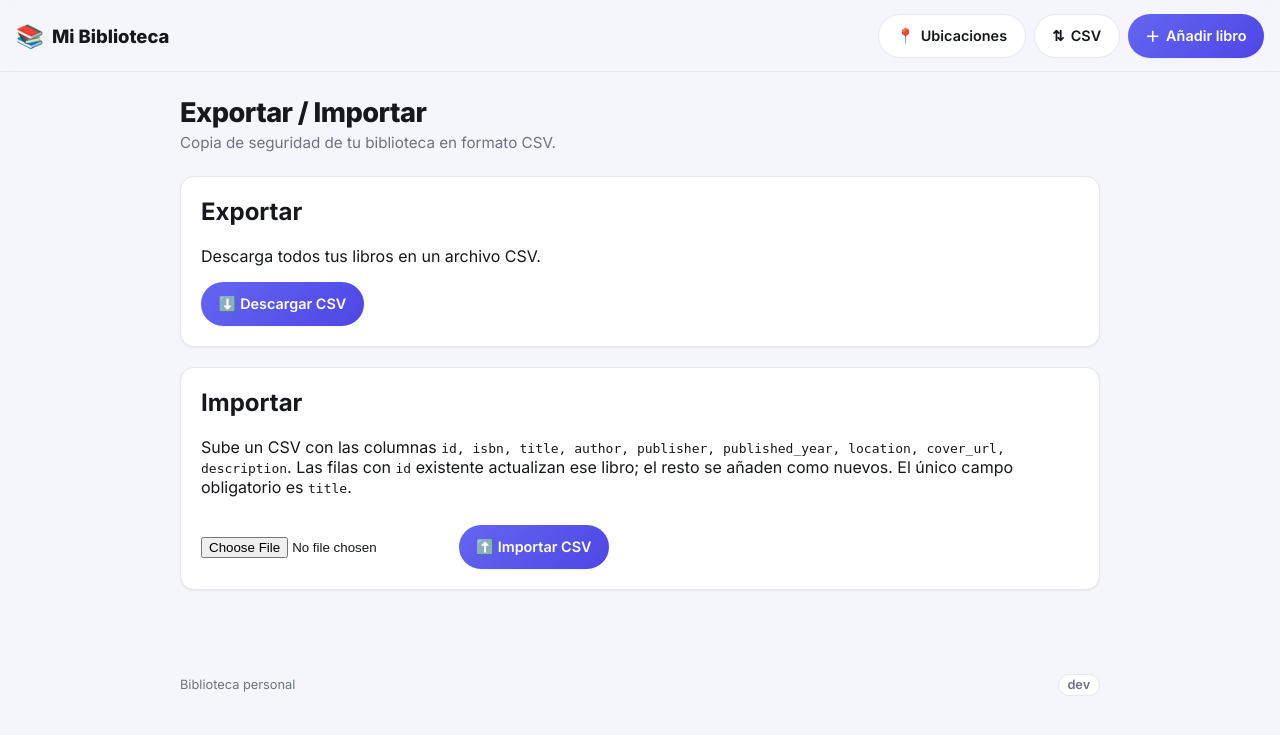
After one commit to ajifernandez/biblioteca-personal, a Flask app: page /csv in a window 1280 px wide. The commit adds this page. Shown: the top 735 px of the page. Run offline with Flask 3, Linux system fonts and the light colour scheme; parts of the project's set-up code (start-up, migrations or seed data) failed here and were passed over; some libraries are stand-ins or nearby versions.

Commit message:
Add CSV export/import and fix scan overlay stuck in foreground
- New /csv page: download all books as CSV, or upload one to bulk
  insert/update (matched by id).
- Fix .scan-overlay, .bulk-bar, .bulk-action: an unconditional
  display:flex in the class rule overrides the browser's default
  [hidden]{display:none}, since author CSS beats the UA stylesheet
  regardless of specificity. This made the barcode search overlay
  visible on every page load instead of only when triggered.

```diff
--- a/app.py
+++ b/app.py
@@ -1,3 +1,5 @@
+import csv
+import io
 import json
 import os
 import re
@@ -8,7 +10,17 @@ from datetime import datetime
 from urllib.parse import quote_plus, unquote
 
 import requests
-from flask import Flask, g, jsonify, redirect, render_template, request, send_from_directory, url_for
+from flask import (
+    Flask,
+    Response,
+    g,
+    jsonify,
+    redirect,
+    render_template,
+    request,
+    send_from_directory,
+    url_for,
+)
 
 DB_PATH = os.environ.get("DB_PATH", "/data/biblioteca.db")
 SCHEMA_PATH = os.path.join(os.path.dirname(__file__), "schema.sql")
@@ -378,6 +390,107 @@ def api_locations():
            ORDER BY loc COLLATE NOCASE"""
     ).fetchall()
     return jsonify([row["loc"] for row in rows])
+
+
+CSV_FIELDS = [
+    "id",
+    "isbn",
+    "title",
+    "author",
+    "publisher",
+    "published_year",
+    "location",
+    "cover_url",
+    "description",
+]
+
+
+@app.route("/csv")
+def csv_page():
+    return render_template(
+        "csv.html",
+        imported=request.args.get("imported"),
+        inserted=request.args.get("inserted"),
+        updated=request.args.get("updated"),
+        skipped=request.args.get("skipped"),
+        error=request.args.get("error"),
+    )
+
+
+@app.route("/export.csv")
+def export_csv():
+    db = get_db()
+    rows = db.execute("SELECT * FROM books ORDER BY id").fetchall()
+    buf = io.StringIO()
+    writer = csv.DictWriter(buf, fieldnames=CSV_FIELDS)
+    writer.writeheader()
+    for row in rows:
+        writer.writerow({field: row[field] for field in CSV_FIELDS})
+    return Response(
+        buf.getvalue(),
+        mimetype="text/csv",
+        headers={"Content-Disposition": "attachment; filename=biblioteca.csv"},
+    )
+
+
+@app.route("/import-csv", methods=["POST"])
+def import_csv():
+    file = request.files.get("csv_file")
+    if not file or not file.filename:
+        return redirect(url_for("csv_page", error="Selecciona un archivo CSV"))
+
+    try:
+        stream = io.StringIO(file.stream.read().decode("utf-8-sig"))
+        reader = csv.DictReader(stream)
+    except (UnicodeDecodeError, csv.Error):
+        return redirect(url_for("csv_page", error="No se pudo leer el archivo CSV"))
+
+    db = get_db()
+    inserted = 0
+    updated = 0
+    skipped = 0
+    for row in reader:
+        title = (row.get("title") or "").strip()
+        if not title:
+            skipped += 1
+            continue
+
+        values = (
+            (row.get("isbn") or "").strip() or None,
+            title,
+            (row.get("author") or "").strip(),
+            (row.get("publisher") or "").strip(),
+            (row.get("published_year") or "").strip(),
+            (row.get("location") or "").strip(),
+            (row.get("cover_url") or "").strip(),
+            (row.get("description") or "").strip(),
+        )
+        book_id = (row.get("id") or "").strip()
+        existing = (
+            db.execute("SELECT id FROM books WHERE id = ?", (book_id,)).fetchone()
+            if book_id
+            else None
+        )
+        if existing:
+            db.execute(
+                """UPDATE books SET isbn=?, title=?, author=?, publisher=?,
+                       published_year=?, location=?, cover_url=?, description=?
+                   WHERE id=?""",
+                (*values, book_id),
+            )
+            updated += 1
+        else:
+            db.execute(
+                """INSERT INTO books
+                       (isbn, title, author, publisher, published_year, location, cover_url, description)
+                   VALUES (?, ?, ?, ?, ?, ?, ?, ?)""",
+                values,
+            )
+            inserted += 1
+    db.commit()
+    return redirect(
+        url_for("csv_page", imported=1, inserted=inserted, updated=updated, skipped=skipped)
+    )
 
 
 SELECT_BOOKS_SQL = """
--- a/static/style.css
+++ b/static/style.css
@@ -204,6 +204,7 @@ body {
   border-color: color-mix(in srgb, var(--primary) 40%, var(--border));
 }
 
+.bulk-bar[hidden] { display: none; }
 .bulk-bar {
   display: flex;
   align-items: center;
@@ -243,6 +244,7 @@ body {
   border-color: color-mix(in srgb, var(--primary) 40%, var(--border));
 }
 
+.bulk-action[hidden] { display: none; }
 .bulk-action {
   display: flex;
   align-items: center;
@@ -567,6 +569,7 @@ a.tag:hover { background: color-mix(in srgb, var(--primary) 22%, var(--primary-s
   z-index: 100;
   padding: 1.5rem;
 }
+.scan-overlay[hidden] { display: none; }
 .scan-overlay-inner {
   position: relative;
   width: 100%;
--- a/templates/base.html
+++ b/templates/base.html
@@ -13,6 +13,7 @@
     <a class="brand" href="{{ url_for('index') }}"><span class="logo-emoji">📚</span> Mi Biblioteca</a>
     <div class="topnav-actions">
       <a class="btn btn-ghost" id="nav-locations-btn" href="{{ url_for('locations') }}" aria-label="Ubicaciones">📍<span class="btn-label"> Ubicaciones</span></a>
+      <a class="btn btn-ghost" id="nav-csv-btn" href="{{ url_for('csv_page') }}" aria-label="Exportar / Importar">⇅<span class="btn-label"> CSV</span></a>
       <a class="btn btn-primary" id="nav-add-btn" href="{{ url_for('scan') }}" aria-label="Añadir libro">＋<span class="btn-label"> Añadir libro</span></a>
     </div>
   </div>
--- /dev/null
+++ b/templates/csv.html
@@ -0,0 +1,37 @@
+{% extends "base.html" %}
+{% block content %}
+<div class="page-header">
+  <h1>Exportar / Importar</h1>
+  <p>Copia de seguridad de tu biblioteca en formato CSV.</p>
+</div>
+
+{% if error %}
+  <div class="card" style="border-color: var(--danger, #c0392b); color: var(--danger, #c0392b);">
+    {{ error }}
+  </div>
+{% elif imported %}
+  <div class="card">
+    ✅ Importación completa: {{ inserted }} libros añadidos, {{ updated }} actualizados{% if skipped and skipped != '0' %}, {{ skipped }} filas omitidas por no tener título{% endif %}.
+  </div>
+{% endif %}
+
+<div class="card">
+  <h2 style="margin-top:0;">Exportar</h2>
+  <p>Descarga todos tus libros en un archivo CSV.</p>
+  <a class="btn btn-primary" href="{{ url_for('export_csv') }}">⬇️ Descargar CSV</a>
+</div>
+
+<div class="card">
+  <h2 style="margin-top:0;">Importar</h2>
+  <p>
+    Sube un CSV con las columnas <code>id, isbn, title, author, publisher,
+    published_year, location, cover_url, description</code>.
+    Las filas con <code>id</code> existente actualizan ese libro; el resto se añaden como nuevos.
+    El único campo obligatorio es <code>title</code>.
+  </p>
+  <form method="post" action="{{ url_for('import_csv') }}" enctype="multipart/form-data">
+    <input type="file" name="csv_file" accept=".csv,text/csv" required>
+    <button type="submit" class="btn btn-primary" style="margin-top:0.75rem;">⬆️ Importar CSV</button>
+  </form>
+</div>
+{% endblock %}
```
